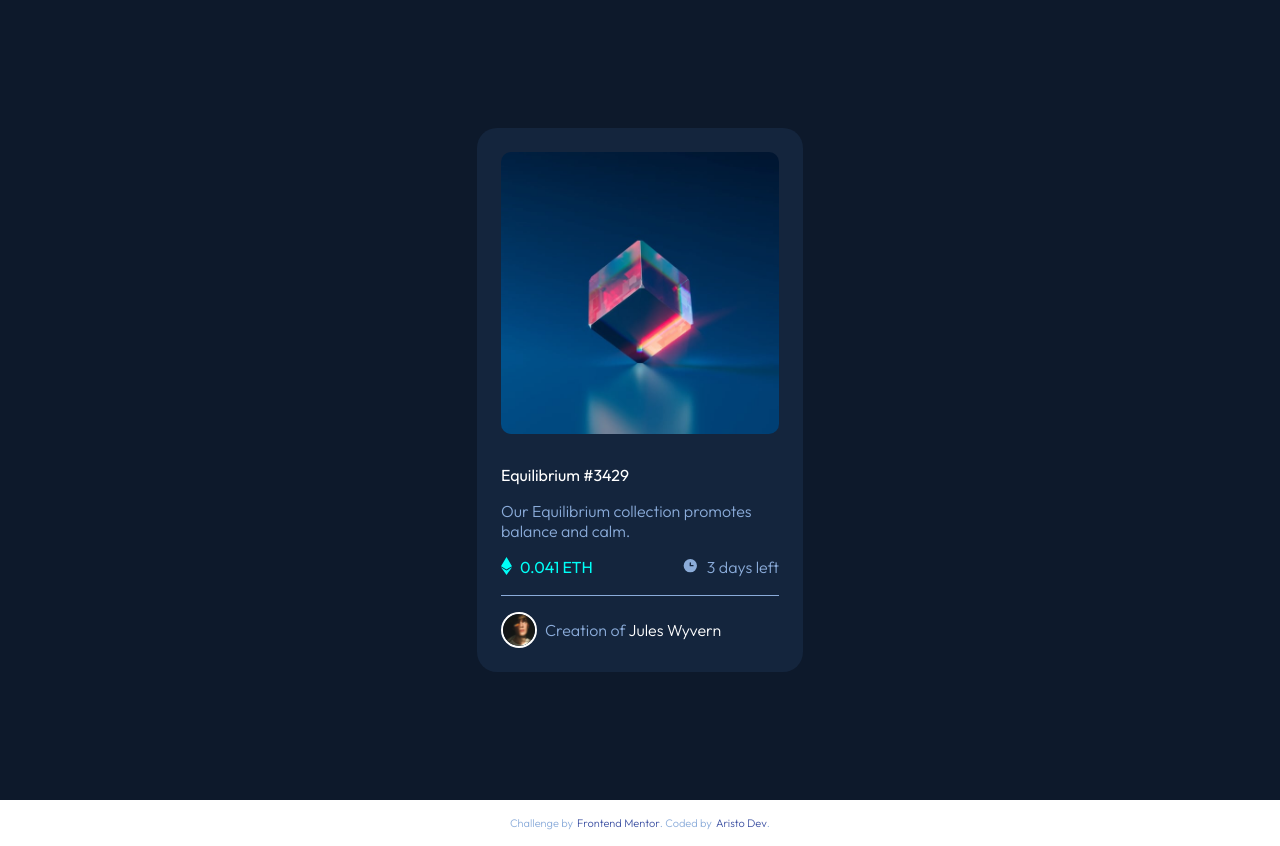
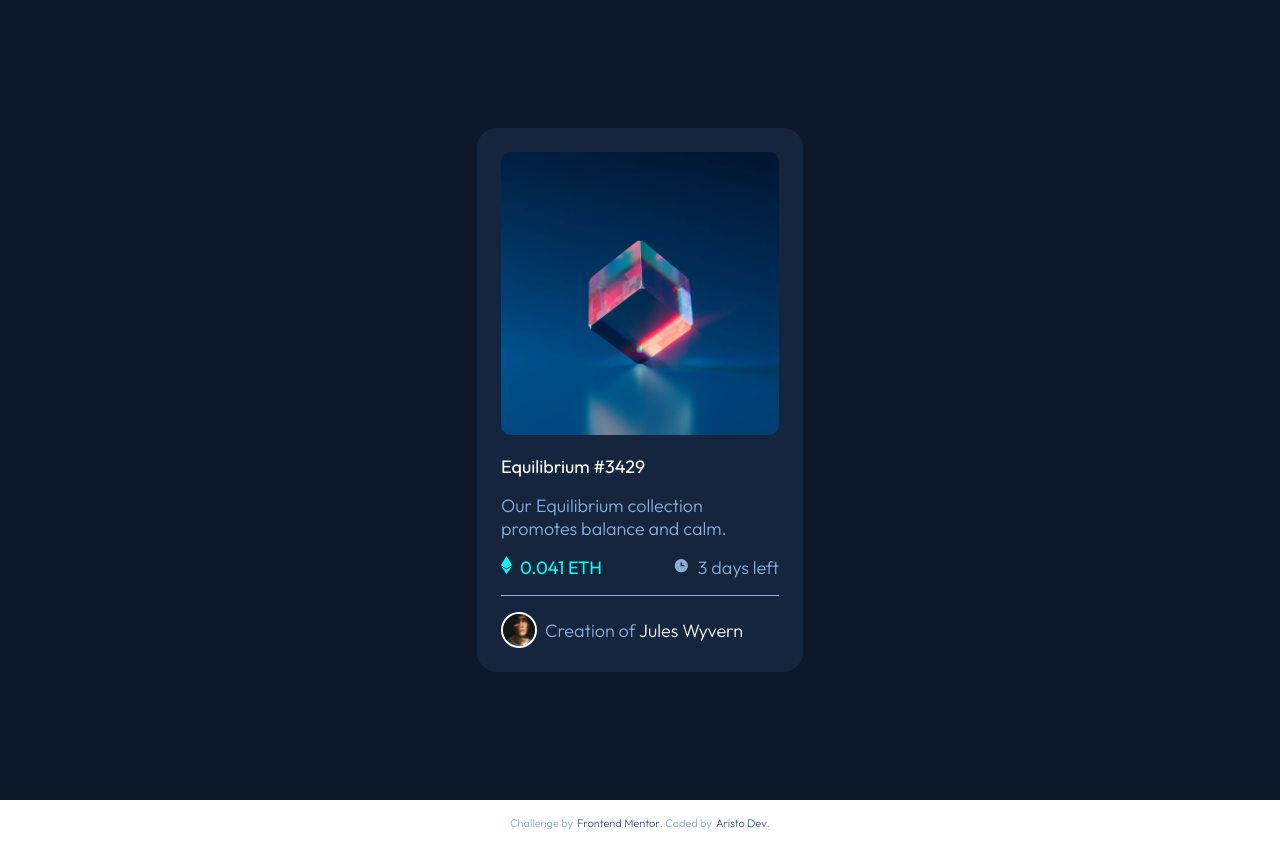
Before and after one commit to aristodev22/FeM-NFT-preview-card-component, a plain HTML site: page index.html in a window 1280 px wide. Drawn offline with Linux system fonts and the light colour scheme.

Commit message:
Adjust font size

```diff
--- a/styles.css
+++ b/styles.css
@@ -11,7 +11,7 @@ img {
 }
 
 body {
-    font-size: 16px;
+    font-size: 18px;
     font-weight: 300;
     font-family: Outfit, sans-serif;
     color: hsl(215, 51%, 70%);
@@ -92,34 +92,6 @@ body {
     color: hsl(178, 100%, 50%);
 }
 
-
-/* @media only screen and (min-width: 768px) {
-    .card {
-        width: 600px;
-        height: 450px;
-        display: flex;
-        gap: 16px;
-    }
-
-    .nft-image {
-        flex: 1;
-        display: flex;
-    }
-
-    .nft-image img {
-        border-radius: 20px 0 0 20px;
-        height: 100%;
-    }
-
-    .card-content {
-        flex: 1;
-    }
-
-    .card-content .nft-name {
-        font-size: 40px;
-    }
-} */
-
 .card-content .price-div {
     display: flex;
     width: 100%;
```
